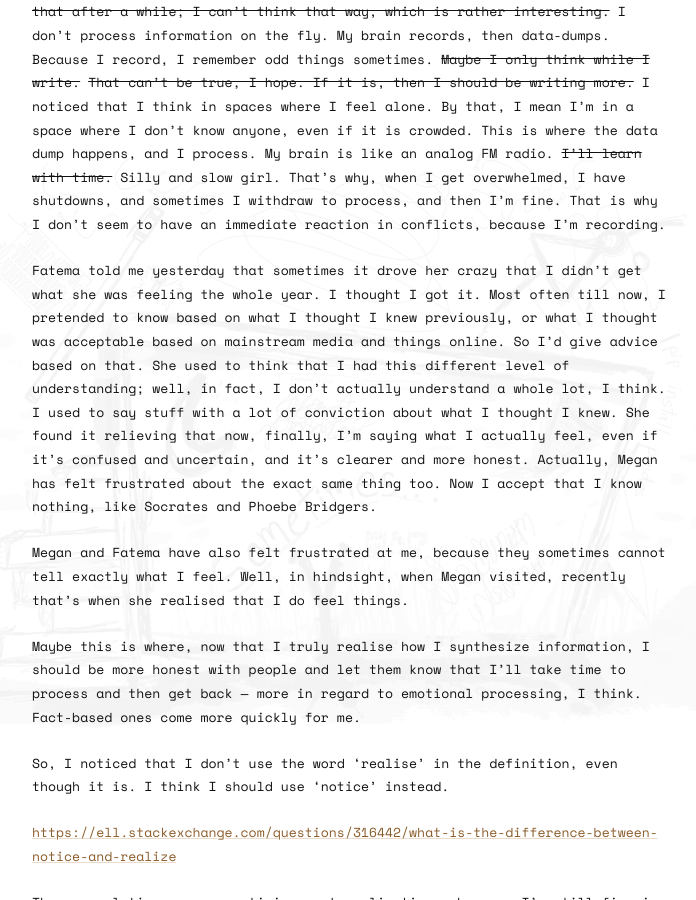
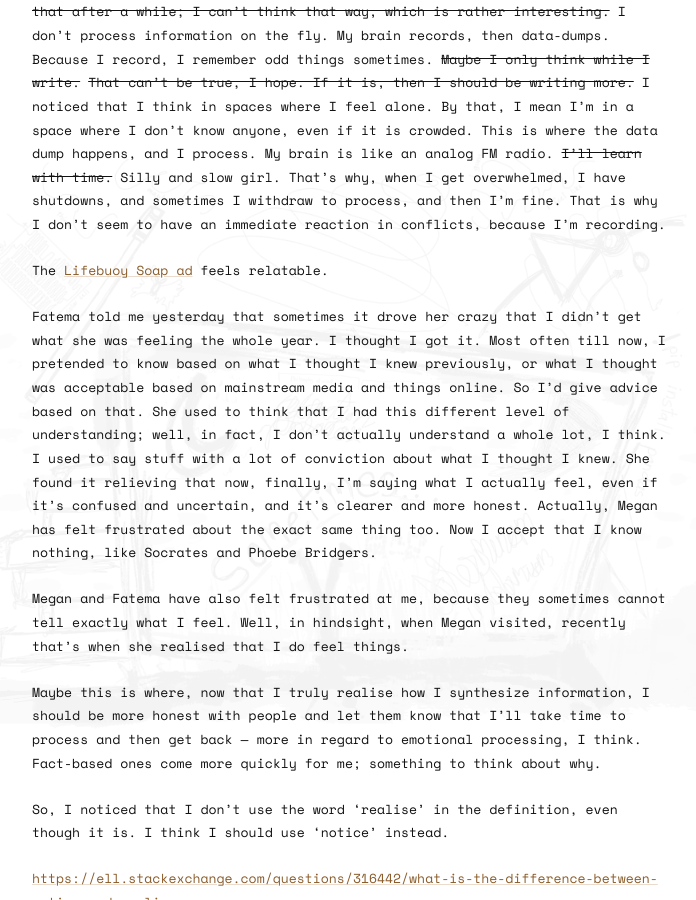
Before and after one commit to shlokamohanty/i-write-sometimes, a Jekyll site: the page built from _posts/2026-09-03-excited.md, in a window 1280 px wide and 900 px high, scrolled down 911 px. Shown: the whole window, without its empty margins (288-984 px from the left). Built offline with Jekyll 4.4.1, drawn with Linux system fonts in a browser that asks for light colours; some web fonts are replaced.

Commit message:
Update 2026-09-03-excited.md

```diff
--- a/_posts/2026-09-03-excited.md
+++ b/_posts/2026-09-03-excited.md
@@ -15,11 +15,13 @@ With advice, it’s easier to gauge and ask people questions to figure out how t
 
 Amisha has made mind maps since they were a kid. arjun does it too. Similar to my point about Allison’s transcription, arjun and Cody also did a performance that connects back to it: picking out the important points from what another person is really trying to say. Maybe both Amisha’s and arjun’s brains are already signal processing in real time. I find it more helpful to write in long form rather than form immediate associative connections. ~~I think I can only do that after a while; I can’t think that way, which is rather interesting.~~ I don’t process information on the fly. My brain records, then data-dumps. Because I record, I remember odd things sometimes. ~~Maybe I only think while I write.~~ ~~That can’t be true, I hope. If it is, then I should be writing more.~~ I noticed that I think in spaces where I feel alone. By that, I mean I’m in a space where I don’t know anyone, even if it is crowded. This is where the data dump happens, and I process. My brain is like an analog FM radio. ~~I’ll learn with time.~~ Silly and slow girl. That's why, when I get overwhelmed, I have shutdowns, and sometimes I withdraw to process, and then I'm fine. That is why I don't seem to have an immediate reaction in conflicts, because I'm recording.
 
+The [Lifebuoy Soap ad](https://www.youtube.com/watch?v=nZXWUd-sGDk) feels relatable.
+
 Fatema told me yesterday that sometimes it drove her crazy that I didn't get what she was feeling the whole year. I thought I got it. Most often till now, I pretended to know based on what I thought I knew previously, or what I thought was acceptable based on mainstream media and things online. So I’d give advice based on that. She used to think that I had this different level of understanding; well, in fact, I don’t actually understand a whole lot, I think. I used to say stuff with a lot of conviction about what I thought I knew. She found it relieving that now, finally, I’m saying what I actually feel, even if it’s confused and uncertain, and it’s clearer and more honest. Actually, Megan has felt frustrated about the exact same thing too. Now I accept that I know nothing, like Socrates and Phoebe Bridgers.
 
 Megan and Fatema have also felt frustrated at me, because they sometimes cannot tell exactly what I feel. Well, in hindsight, when Megan visited, recently that's when she realised that I do feel things.
 
-Maybe this is where, now that I truly realise how I synthesize information, I should be more honest with people and let them know that I'll take time to process and then get back — more in regard to emotional processing, I think. Fact-based ones come more quickly for me.
+Maybe this is where, now that I truly realise how I synthesize information, I should be more honest with people and let them know that I'll take time to process and then get back — more in regard to emotional processing, I think. Fact-based ones come more quickly for me; something to think about why.
 
 So, I noticed that I don’t use the word ‘realise’ in the definition, even though it is. I think I should use ‘notice’ instead.
 
```
